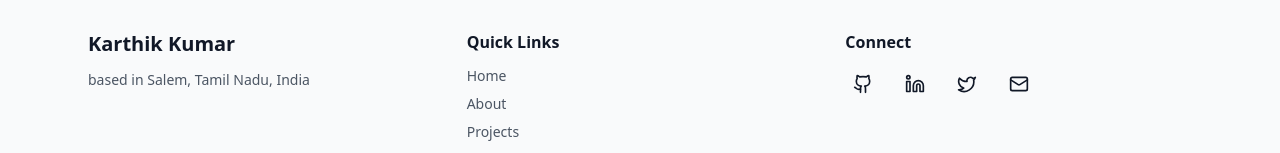
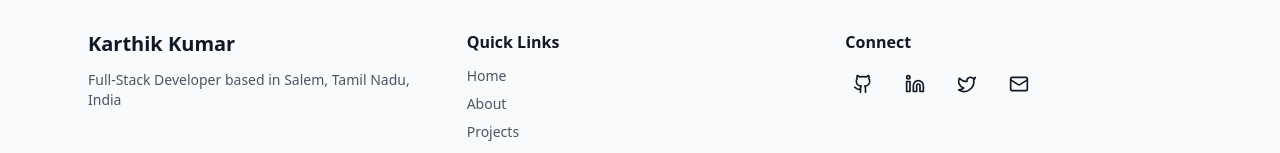
Before and after one commit to Karthik8402/my-portfolio, a React (Vite) app: page / in a window 1280 px wide. Shown: the part 893-1046 px from the top of the page. Built offline with nearby package versions, Linux system fonts and the light colour scheme; no server answers.

Commit message:
Fix: Update Footer to use roles[0] instead of role

```diff
--- a/src/components/Footer.tsx
+++ b/src/components/Footer.tsx
@@ -17,7 +17,7 @@ export default function Footer() {
           <div>
             <h3 className="text-xl font-bold mb-3">{SITE.name}</h3>
             <p className="text-sm text-gray-600 dark:text-gray-400">
-              {SITE.role} based in {SITE.location}
+              {SITE.roles[0]} based in {SITE.location}
             </p>
           </div>
 
```
